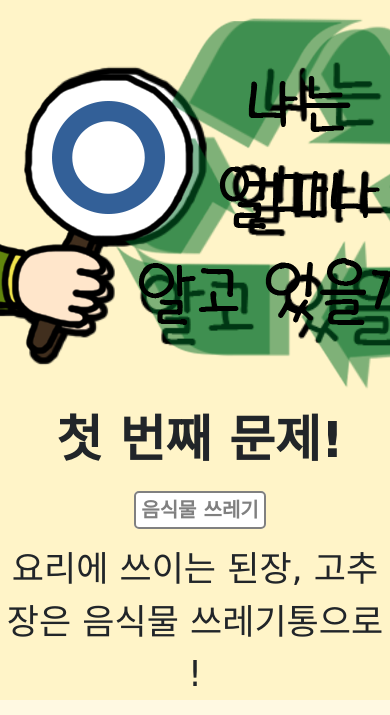
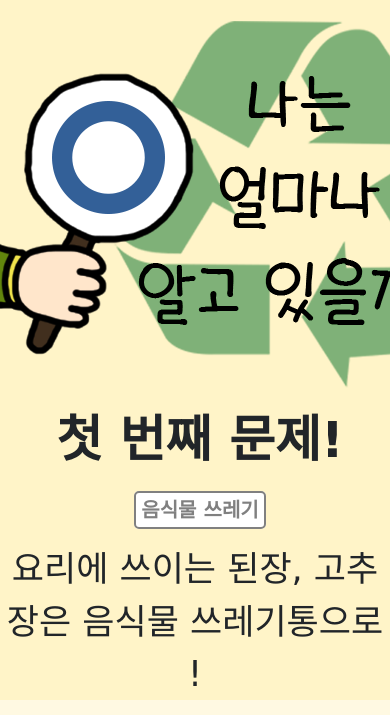
Before and after one commit to becho2/42good42, a Flask app: page /quiz in a window 390 px wide; the page is wider, and only the part inside the window is pictured. Shown: the top 715 px of that part. Run offline with Flask 2, Linux system fonts and the light colour scheme; data that the repository does not hold is empty; some libraries are stand-ins or nearby versions; some web fonts are replaced.

Commit message:
퀴즈페이지 상단 이미지 수정

```diff
--- a/templates/quiz.html
+++ b/templates/quiz.html
@@ -210,18 +210,16 @@
         /* 미디어 쿼리 - 모바일 환경 시작*/
         @media (max-width: 480px) {
 
-
             .wrap {
                 width: 100%;
                 height: 700px;
             }
 
-            .item-img {
+            /* .item-img {
                 background-image: url("../static/img_2/quiz_m.png");
                 background-size: cover;
                 width: 100%;
-            }
-
+            } */
 
             .item-desc {
                 width: 100%;
```
